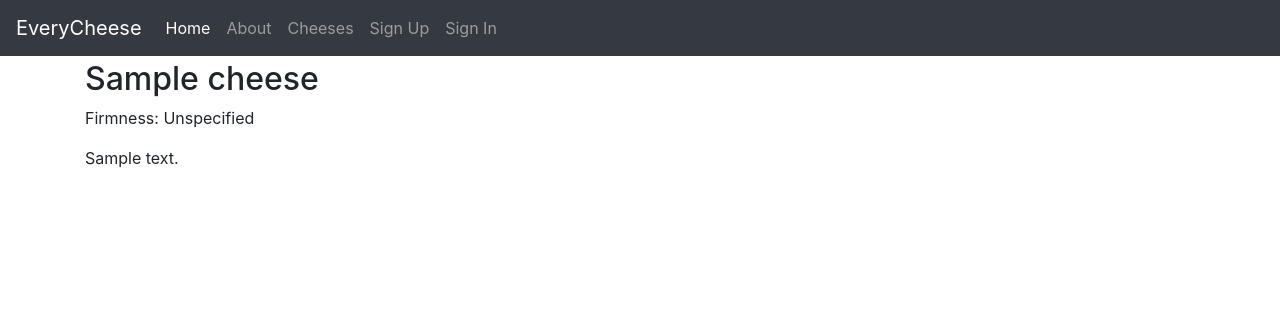
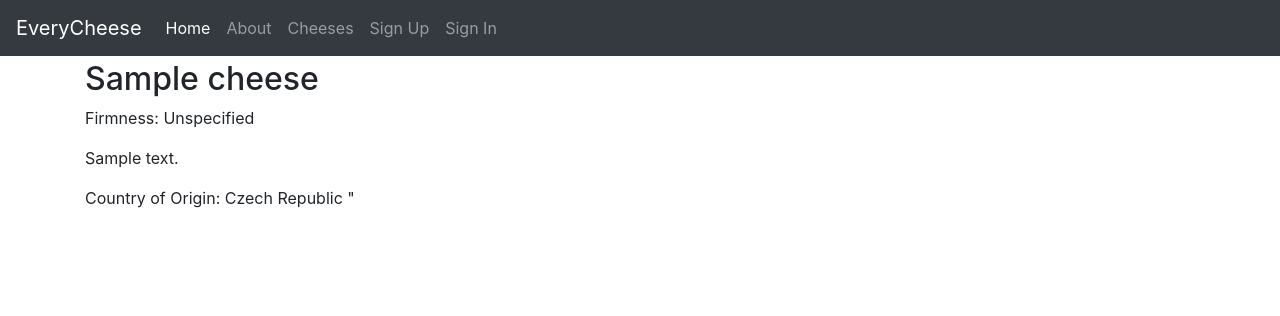
Before and after one commit to aliciagrande/everycheese, a Django app: a page that uses everycheese/templates/cheeses/cheese_detail.html in a window 1280 px wide. Shown: the top 316 px of the page. Run offline with Django 3.2, Linux system fonts and the light colour scheme; tables that the repository leaves empty hold one stand-in row (values such as "Sample post"); some libraries are stand-ins or nearby versions.

Commit message:
Implement cheese country of origin

```diff
--- a/config/settings/base.py
+++ b/config/settings/base.py
@@ -81,6 +81,7 @@ THIRD_PARTY_APPS = [
     "allauth",
     "allauth.account",
     "allauth.socialaccount",
+    "django_countries", #CountryField
 ]
 
 LOCAL_APPS = [
--- a/everycheese/cheeses/models.py
+++ b/everycheese/cheeses/models.py
@@ -2,9 +2,12 @@ from django.db import models
 
 from autoslug import AutoSlugField
 from model_utils.models import TimeStampedModel
+from django_countries.fields import CountryField
 
 class Cheese(TimeStampedModel):
     name = models.CharField("Name of Cheese", max_length=255)
+
+    country_of_origin = CountryField("Country of Origin", blank =True)
 
     slug = AutoSlugField("Cheese Addres",
         unique=True, always_update=False, populate_from="name")
--- a/everycheese/templates/cheeses/cheese_detail.html
+++ b/everycheese/templates/cheeses/cheese_detail.html
@@ -14,4 +14,10 @@
     <p> {{ cheese.description }}</p>
 {% endif %}
 
+{% if cheese.country_of_origin %}
+<p>Country of Origin: {{ cheese.country_of_origin.name }}
+    <img src="{{ cheese.country_of_origin.flag }}"/>"
+</p>
+{% endif %}
+
 {% endblock content %}
--- a/requirements/base.txt
+++ b/requirements/base.txt
@@ -4,6 +4,7 @@ Pillow==7.2.0  # https://github.com/python-pillow/Pillow
 argon2-cffi==20.1.0  # https://github.com/hynek/argon2_cffi
 whitenoise==5.2.0  # https://github.com/evansd/whitenoise
 unidecode==1.1.1 # https://pypi.org/project/Unidecode/
+django-countries==6.1.3
 
 # Django
 # ------------------------------------------------------------------------------
```
Also changed, not shown: everycheese/cheeses/tests/factories.py (+1 -0 lines), everycheese/cheeses/migrations/0003_cheese_country_of_origin.py (added).
